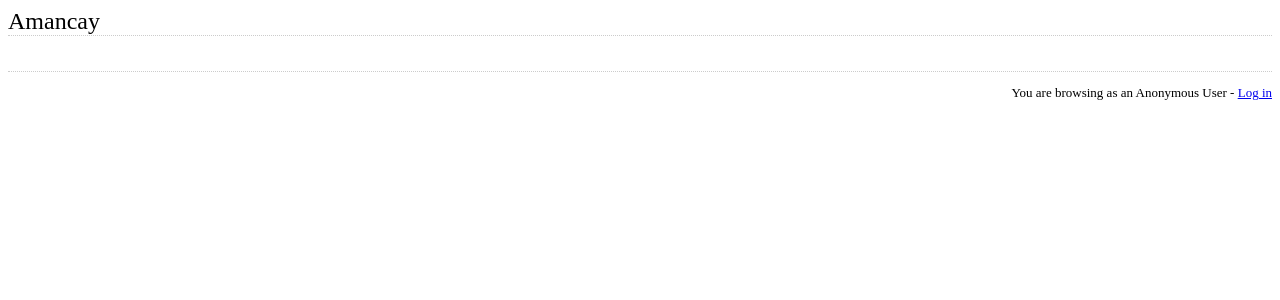
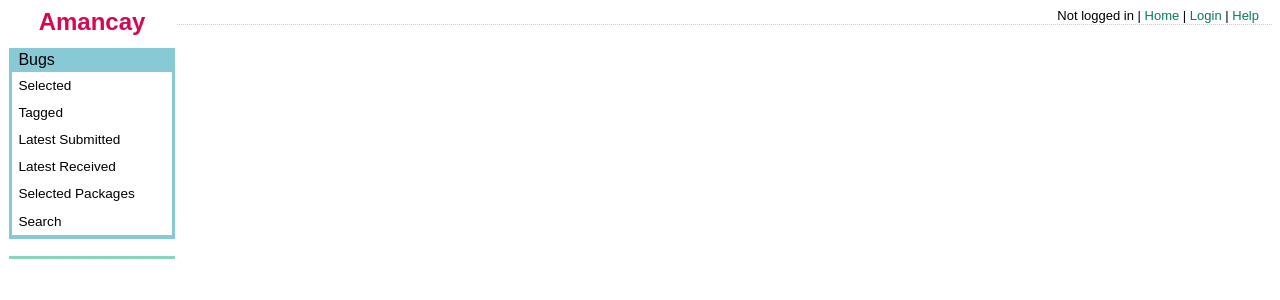
Before and after one commit to dpaleino/amancay, a Django app: template amancay/templates/bug.html in a window 1280 px wide. Shown: the top 300 px of the page. Run offline with Django 3.2, Linux system fonts and the light colour scheme; the template is opened without the code that fills it, so the values that code supplies are empty.

Commit message:
Complete change in the look of the app. Thanks to Eddy Petrisor, Lucas Chiesa and German Bassi for all the suggestions.
git-svn-id: svn+ssh://svn.debian.org/svn/bts-webui/bts_webui@2 19058424-5d2e-0410-ba3e-95a0a9172157

```diff
--- a/amancay/bts_queries.py
+++ b/amancay/bts_queries.py
@@ -33,7 +33,7 @@ import SOAPpy
 
 class soap_queries(bts_queries):
 	def __init__(self):
-		self.url = 'http://bugs.donarmstrong.com/cgi-bin/soap.cgi'
+		self.url = 'http://bugs.debian.org/cgi-bin/soap.cgi'
 		self.ns = 'Debbugs/SOAP'
 		self.server = SOAPpy.SOAPProxy(self.url, self.ns)
 
--- a/amancay/static/amancay.css
+++ b/amancay/static/amancay.css
@@ -1,31 +1,168 @@
 div.header
 {
-margin:0px auto 10px auto;
-width:100%;
-border-bottom:dotted 1px #ccc;
-font-size:x-large;
+	font-family: sans-serif;
+	/*position: absolute;*/
+	width: 100%;
+	height: 1em;
+	margin: 0px 15em 0.5em 0px;
+	border-bottom:dotted 1px #ccc;
+}
+
+div.appname
+{
+	position: fixed;
+	height: 1.5em;
+	width: 7em;
+	margin: 0;
+	background-color: #ffffff;
+	text-align: center;
+	font-family: sans-serif;
+	font-size: x-large;
+	font-weight: bold;
+	color: #d70751;
+}
+
+div.topnav
+{
+	float: right;
+	font-size: small;
+	font-color: #000000;
+	margin-right: 1em;
+}
+
+div.topnav ul {
+	/*margin: 2px;*/
+	margin: 0;
+	padding: 0;
+	list-style-type: none;
+	font-size: normal;
+}
+
+div.topnav ul li {
+	display: inline;
+	margin: 0;
+	white-space: nowrap;
+}
+
+div.topnav a {
+	font-size: small;
+	text-decoration: none;
+	color: #047F54;
+}
+
+div.topnav a:hover {
+	text-decoration: underline;
 }
 
 div.body {
-margin: auto auto auto auto;
+	margin: auto auto auto auto;
+	font-family: sans-serif;
 }
 
+
 div.sidebar {
-display:block;
-padding-right: 2%;
-padding-left: 2%;
-margin-bottom: 2%;
-margin-right: 2%;
-margin-left: 2%;
-background-color: rgb(200, 200, 240);
-float:right;
-width:200px;
+	-moz-border-radius: 5px;
+	top: 3em;
+	margin-left: 0.05em;
+	right: auto;
+	position: fixed;
+/*	padding-bottom: 0.5em;*/
+	padding-bottom: 0;
+	padding-top: 0.2em;
+	padding-right: 0.2em;
+	padding-left: 0.2em;
+	background-color: rgb(135,202,214);
+	width: 10em;
 }
 
+span.sidebar_title {
+	padding-left: 0.4em;
+	font-size: normal;
+	font-weight: normal;
+}
+
+div.sidebar ul {
+	background: white;
+	margin-top: 0.15em;
+	margin-left: 0;
+	margin-right: 0;
+	margin-bottom: 0.25em;
+	padding-left: 0.4em;
+	list-style-type: none;
+	font-size: normal;
+	font-weight: normal;
+}
+
+div.sidebar a {
+	font-size: 0.85em;
+	line-height: 2em;
+	padding-right: 0.5em;
+	text-decoration: none;
+	color: #000000;
+	/* padding: 0.2em 0 0.3em 0em; */
+}
+
+div.sidebar a:hover {
+	text-decoration: underline;
+}
+
+div.toolbox {
+	-moz-border-radius: 5px;
+	top: 16em;
+	margin-left: 0.05em;
+	right: auto;
+	position: fixed;
+	padding-bottom: 0;
+	padding-top: 0.2em;
+	padding-right: 0.2em;
+	padding-left: 0.2em;
+	background: #87d6ba;
+	width: 10em;
+}
+
+span.toolbox_title {
+	padding-left: 0.4em;
+	font-size: normal;
+	font-weight: normal;
+}
+
+div.toolbox ul {
+	background: white;
+	margin-top: 0.15em;
+	margin-left: 0;
+	margin-right: 0;
+	margin-bottom: 0.25em;
+	padding-left: 0.4em;
+	list-style-type: none;
+	font-size: normal;
+	font-weight: normal;
+}
+
+div.toolbox a {
+	font-size: 0.85em;
+	line-height: 2em;
+	padding-right: 0.5em;
+	text-decoration: none;
+	color: #000000;
+	/* padding: 0.2em 0 0.3em 0em; */
+}
+
+div.toolbox a:hover {
+	text-decoration: underline;
+}
+
+
+
+
 div.main {
-display:block;
-margin: auto auto auto auto;
-float:left;
+	position: absolute;
+/*	float: right;
+	clear: both;*/
+	width: auto;
+	height: auto;
+	padding-top: 2em;
+	right: 0;
+	left: 12em;
 }
 
 div.footer
@@ -82,7 +219,7 @@ background: #999999;
 border: 1px;
 font-family: sans-serif;
 font-size: small;
-width: 100%;
+/*width: 100%;*/
 }
 
 span.table_title {
--- a/amancay/static/amancay_interface.js
+++ b/amancay/static/amancay_interface.js
@@ -128,55 +128,52 @@ function failed_bug_table(place, request) {
 	replaceChildNodes(place, new_span);
 };
 
-var got_submitted_bugs = function(request) {
-	place_bug_table(document.getElementById("submitted_bugs"), request);
+function loading_bugs() {
+		new_span = SPAN({'class': 'loading'}, "Loading... Please wait");
+		replaceChildNodes(document.getElementById("bug_list"), new_span);
 }
-var got_received_bugs = function(request) {
-	place_bug_table(document.getElementById("received_bugs"), request);
+var got_bugs = function(request) {
+	place_bug_table(document.getElementById("bug_list"), request);
 }
-var got_package_bugs = function(request) {
-	place_bug_table(document.getElementById("package_bugs"), request);
+var failed_bugs = function(request) {
+	failed_bug_table(document.getElementById("bug_list"), request);
 }
-var got_selected_bugs = function(request) {
-	place_bug_table(document.getElementById("selected_bugs"), request);
+
+function load_bugs(evt, url) {
+	loading_bugs();
+	var d = doXHR(url);
+	d.addCallbacks(got_bugs, failed_bugs);
+	evt.preventDefault();
 }
-var failed_submitted_bugs = function(request) {
-	failed_bug_table(document.getElementById("submitted_bugs"), request);
+
+function get_submitted_bugs(evt) {
+	load_bugs(evt,"/submitted_bugs_table/");
 }
-var failed_received_bugs = function(request) {
-	failed_bug_table(document.getElementById("received_bugs"), request);
+function get_received_bugs(evt) {
+	load_bugs(evt,"/received_bugs_table/");
 }
-var failed_package_bugs = function(request) {
-	failed_bug_table(document.getElementById("package_bugs"), request);
+function get_package_bugs(evt) {
+	load_bugs(evt,"/package_bugs_table/");
 }
-var failed_selected_bugs = function(request) {
-	failed_bug_table(document.getElementById("selected_bugs"), request);
+function get_selected_bugs(evt) {
+	load_bugs(evt,"/selected_bugs_table/");
 }
-function get_submitted_bugs() {
-	var d = doXHR("/submitted_bugs/");
-	d.addCallbacks(got_submitted_bugs, failed_submitted_bugs);
+function get_tagged_bugs(evt) {
+	load_bugs(evt,"/tagged_bugs_table/");
 }
-function get_received_bugs() {
-	var d = doXHR("/received_bugs/");
-	d.addCallbacks(got_received_bugs, failed_received_bugs);
+function get_search_form(evt) {
+	load_bugs(evt,"/search_form/");
 }
-function get_package_bugs() {
-	var d = doXHR("/package_bugs/");
-	d.addCallbacks(got_package_bugs, failed_package_bugs);
-}
-function get_selected_bugs() {
-	var d = doXHR("/selected_bugs/");
-	d.addCallbacks(got_selected_bugs, failed_selected_bugs);
-}
+
 function myLoadFunction()
 {
-	get_submitted_bugs();
+/*	get_submitted_bugs();
 	get_received_bugs();
 	get_package_bugs();
 	get_selected_bugs();
-
+*/
 	/* Signal connection */
-	var add_package = document.getElementById("add_package");
+/*	var add_package = document.getElementById("add_package");
     MochiKit.Signal.connect( add_package, 'onsubmit', send_add_package );
 
 	var package_selection = document.getElementById("package_selection");
@@ -186,7 +183,29 @@ function myLoadFunction()
     MochiKit.Signal.connect( add_bug, 'onsubmit', send_add_bug );
 
 	var bug_selection = document.getElementById("bug_selection");
-    MochiKit.Signal.connect( bug_selection, 'onsubmit', send_bug_selected );
+    MochiKit.Signal.connect( bug_selection, 'onsubmit', send_bug_selected
+	);*/
+
+	var link;
+
+	link = document.getElementById("submitted_bugs_link");
+    MochiKit.Signal.connect( link, 'onclick', get_submitted_bugs );
+
+	link = document.getElementById("received_bugs_link");
+    MochiKit.Signal.connect( link, 'onclick', get_received_bugs );
+
+	link = document.getElementById("package_bugs_link");
+    MochiKit.Signal.connect( link, 'onclick', get_package_bugs );
+
+	link = document.getElementById("selected_bugs_link");
+    MochiKit.Signal.connect( link, 'onclick', get_selected_bugs );
+
+	link = document.getElementById("tagged_bugs_link");
+    MochiKit.Signal.connect( link, 'onclick', get_tagged_bugs );
+
+	link = document.getElementById("search_link");
+    MochiKit.Signal.connect( link, 'onclick', get_search_form );
+
 }
 
 /*connect our event handlers right off*/
--- a/amancay/templates/base.html
+++ b/amancay/templates/base.html
@@ -7,22 +7,55 @@
 	<link rel="stylesheet" href="/static/amancay.css" type="text/css" />
 </head>
 <body>
+	<div class="appname">Amancay</div>
     <div class="header">
-	{% block content_header %}Amancay{% endblock %}
+	{% block content_header %}
+	<div class="topnav">
+		{% if current_user.is_authenticated %}
+		<ul>
+			<li>Logged in as {{ current_user }}</li> |
+			<li><a id="home_link" href="/index">Home</a></li> |
+			<li><a id="settings_link"href="/accounts/settings">Settings</a></li> |
+			<li><a id="help_link" href="/help">Help</a></li> |
+			<li><a id="logout_link" href="/accounts/logout">Logout</a></li>
+		</ul>
+		{% else %}
+		<ul>
+			<li>Not logged in</li> |
+			<li><a id="home_link" href="/index">Home</a></li> |
+			<li><a id="login_link" href="/accounts/login">Login</a></li> |
+			<li><a id="help_link" href="/help">Help</a></li>
+		</ul>
+		{% endif %}
+	</div>
+	{% endblock %}
 	</div>
 
 	<div class="body">
+		<div class="sidebar">
+		{% block sidebar %}
+		<span class="sidebar_title">Bugs</span>
+		<ul>
+			<li><a id="selected_bugs_link" href="/selected_bugs">Selected</a></li>
+			<li><a id="tagged_bugs_link" href="/tagged_bugs">Tagged</a></li>
+			<li><a id="submitted_bugs_link" href="/submitted_bugs">Latest Submitted</a></li>
+			<li><a id="received_bugs_link" href="/received_bugs">Latest Received</a></li>
+			<li><a id="package_bugs_link" href="/package_bugs">Selected Packages</a></li>
+			<li><a id="search_link" href="/search">Search</a></li>
+		</ul>
+		{% endblock %}
+		</div>
+
+		<div class="toolbox">
+		{% block toolbox %}
+		{% endblock %}
+		</div>
+
 	    <div class="main">
+
 		{% block main_content %}{% endblock %}
 		</div>
 
-		<div class="sidebar">{% block sidebar %}{% endblock %}</div>
-	</div>
-
-	<div class="footer">
-    {% block footer %}
-    <p align="right">Powered by Python</p>
-	{% endblock %}
 	</div>
 </body>
 </html>
```
Also changed, not shown: amancay/tables.py (added, +86 -0 lines), amancay/templates/index.html (+4 -86 lines), amancay/templates/package.html (+6 -6 lines), amancay/urls.py (+17 -4 lines), amancay/views.py (+22 -58 lines), 1 other file.
